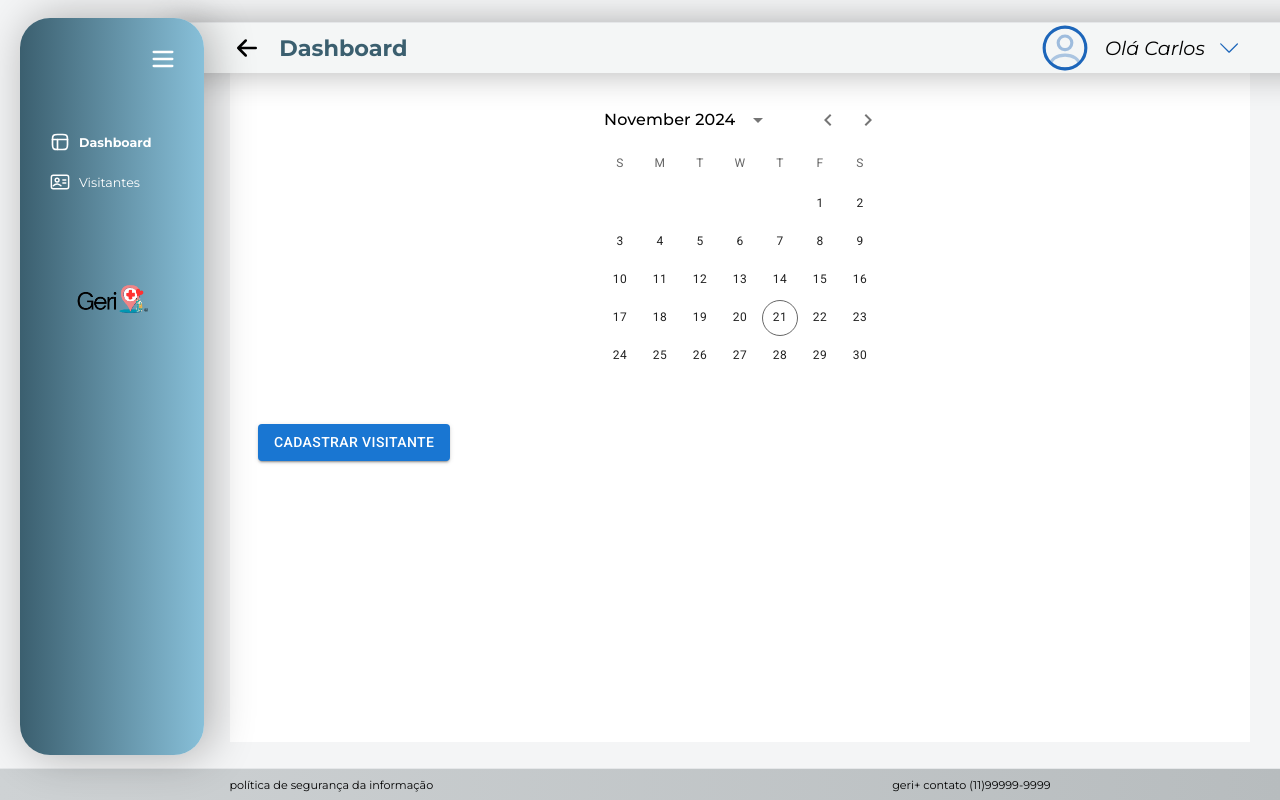
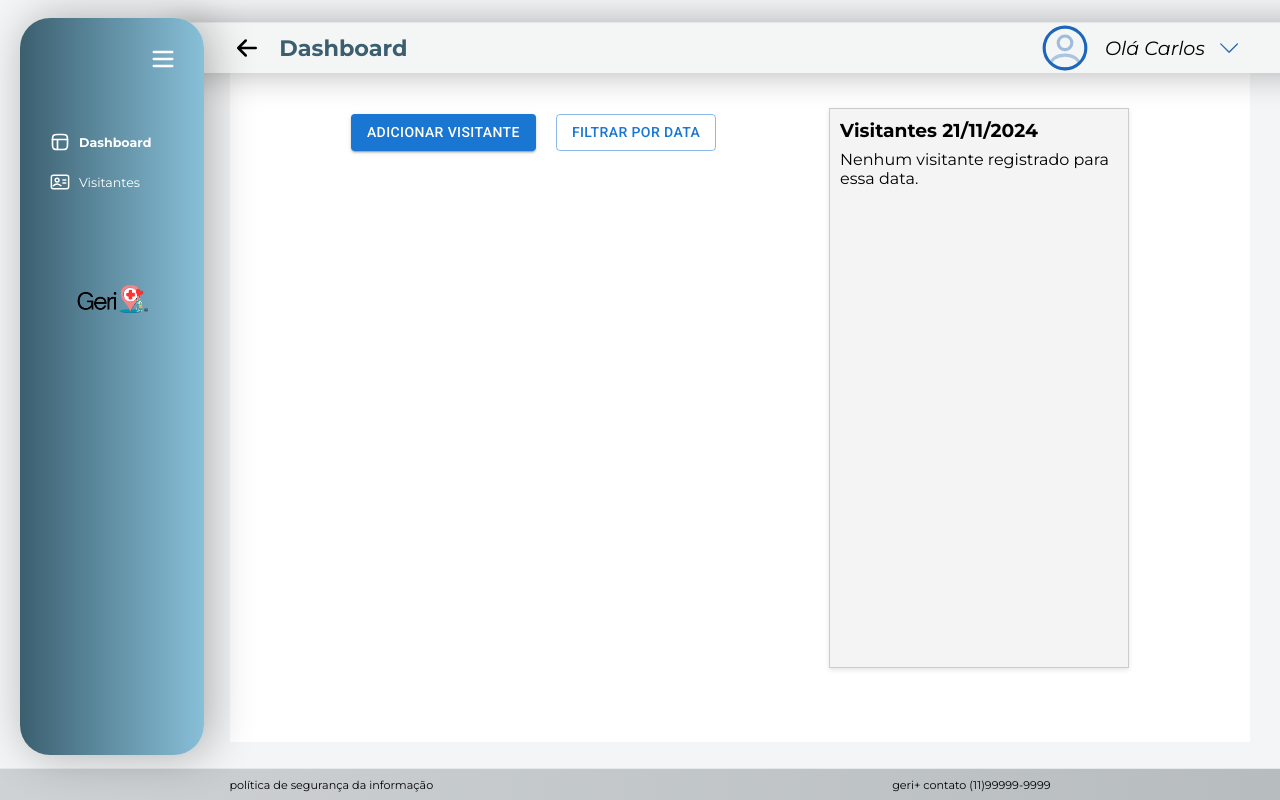
Before and after one commit to leocapeccir/gerimais, a React (Vite) app: page /visitantes in a window 1280 px wide. Built offline with nearby package versions, Linux system fonts and the light colour scheme.

Commit message:
chore: add date to visitors

```diff
--- a/src/App.tsx
+++ b/src/App.tsx
@@ -6,8 +6,8 @@ import { BrowserRouter, Route, Routes, useNavigate } from "react-router-dom";
 import Footer from "./components/Footer";
 import { useState } from "react";
 import Home from "./pages/Home";
-import PatientForm from "./components/PatientForm";
 import VisitorsCalendar from "./components/VisitorsCalendar";
+
 
 function App() {
   const [open, setOpen] = useState(true); // Estado controlado pelo App
@@ -26,7 +26,7 @@ function App() {
       <main className={`main-content ${open ? "sidebar-open" : ""}`}>
         <Routes>
           <Route path="/" element={<Home />} />
-          <Route path="/visitantes" element={<VisitorsCalendar />} />
+          <Route path="/visitantes" element={<VisitorsCalendar/>} />
         </Routes>
       </main>
       <Footer />
--- a/src/components/VisitorsCalendar/index.tsx
+++ b/src/components/VisitorsCalendar/index.tsx
@@ -1,144 +1,175 @@
-import * as React from 'react';
+import React, { useState } from 'react';
+import { Button, TextField, List, ListItem, ListItemText, Dialog, DialogActions, DialogContent, DialogTitle } from '@mui/material';
 import { LocalizationProvider } from '@mui/x-date-pickers/LocalizationProvider';
 import { AdapterDayjs } from '@mui/x-date-pickers/AdapterDayjs';
 import { DateCalendar } from '@mui/x-date-pickers/DateCalendar';
-import { Dayjs } from 'dayjs';
-import { Button, TextField, Modal, Box } from '@mui/material';
+import dayjs from 'dayjs'; // Importa o dayjs
+import './styles.css';
 
-// Definindo os tipos de visitantes
+// Interface para os visitantes
 interface Visitor {
+  rg: string;
   name: string;
-  rg: string;
-  patientName: string;
+  personVisiting: string;
+  date: string; // Data associada ao visitante
+  time: string; // Hora de chegada do visitante
 }
 
- function VisitorCalendar() {
-  const [selectedDate, setSelectedDate] = React.useState<Dayjs | null>(null);
-  const [visitors, setVisitors] = React.useState<Visitor[]>([]); // Lista de visitantes para a data selecionada
-  const [isModalOpen, setIsModalOpen] = React.useState(false); // Estado para controlar a abertura do modal
-  const [newVisitor, setNewVisitor] = React.useState<Visitor>({
+function VisitorsCalendar() {
+  // Definindo a data de hoje como a data selecionada
+  const [selectedDate, setSelectedDate] = useState<dayjs.Dayjs>(dayjs()); // Data de hoje por padrão
+  const [visitors, setVisitors] = useState<Visitor[]>([]); // Lista de visitantes
+  const [openDialog, setOpenDialog] = useState(false); // Controle do Dialog
+  const [newVisitor, setNewVisitor] = useState<Visitor>({
+    rg: '',
     name: '',
-    rg: '',
-    patientName: '',
-  });
+    personVisiting: '',
+    date: '', // A data pode ser associada ao novo visitante
+    time: '', // Hora inicial
+  }); // Novo visitante
+  const [showCalendar, setShowCalendar] = useState(false); // Controle da exibição do calendário
 
-  // Função para selecionar uma data no calendário
-  const handleDateChange = (newDate: Dayjs | null) => {
-    setSelectedDate(newDate);
-    if (newDate) {
-      loadVisitorsForDate(newDate); // Carrega os visitantes para a data selecionada
-    }
+  // Função para abrir o Dialog de adicionar visitante
+  const handleOpenDialog = () => {
+    setOpenDialog(true);
   };
 
-  // Função para carregar os visitantes para a data selecionada
-  const loadVisitorsForDate = (date: Dayjs) => {
-    // Lógica fictícia para carregar os visitantes de uma data
-    // Você pode substituir isso com uma chamada para API ou banco de dados
-    const mockVisitors: Visitor[] = [
-      { name: 'João da Silva', rg: '123456789', patientName: 'Maria Souza' },
-      { name: 'Ana Pereira', rg: '987654321', patientName: 'José Oliveira' },
-    ];
-    setVisitors(mockVisitors); // Atualiza a lista de visitantes
+  // Função para fechar o Dialog
+  const handleCloseDialog = () => {
+    setOpenDialog(false);
   };
 
-  // Função para abrir o modal de cadastro de visitante
-  const openModal = () => setIsModalOpen(true);
+  // Função para adicionar um novo visitante
+  const handleAddVisitor = () => {
+    if (newVisitor.rg && newVisitor.name && newVisitor.personVisiting) {
+      const currentTime = dayjs().format('HH:mm'); // Hora atual
 
-  // Função para fechar o modal de cadastro
-  const closeModal = () => setIsModalOpen(false);
+      // Adiciona o visitante com a data de hoje e hora atual
+      setVisitors((prevVisitors) => [
+        { ...newVisitor, date: selectedDate.format('YYYY-MM-DD'), time: currentTime },
+        ...prevVisitors,
+      ]);
 
-  // Função para lidar com o envio do formulário de cadastro de visitante
-  const handleVisitorSubmit = () => {
-    if (newVisitor.name && newVisitor.rg && newVisitor.patientName) {
-      // Adiciona o novo visitante à lista
-      setVisitors([...visitors, newVisitor]);
-      setNewVisitor({ name: '', rg: '', patientName: '' }); // Reseta os campos
-      closeModal(); // Fecha o modal
+      // Limpa o formulário e fecha o Dialog
+      setNewVisitor({ rg: '', name: '', personVisiting: '', date: '', time: '' });
+      setOpenDialog(false);
     } else {
       alert('Por favor, preencha todos os campos.');
     }
   };
 
+  // Função para lidar com mudanças nos campos do formulário de visitante
+  const handleInputChange = (e: React.ChangeEvent<HTMLInputElement>) => {
+    const { name, value } = e.target;
+    setNewVisitor((prev) => ({ ...prev, [name]: value }));
+  };
+
+  // Função para alternar a visibilidade do calendário
+  const toggleCalendar = () => {
+    setShowCalendar(!showCalendar);
+  };
+
+  // Filtrar os visitantes pela data selecionada
+  const filteredVisitors = visitors.filter(
+    (visitor) => visitor.date === selectedDate.format('YYYY-MM-DD')
+  );
+
+  // Função para lidar com a mudança de data no calendário
+  const handleDateChange = (newDate: dayjs.Dayjs | null) => {
+    if (newDate) {
+      setSelectedDate(newDate);
+    }
+  };
+
   return (
-    <LocalizationProvider dateAdapter={AdapterDayjs}>
-      <div>
-        {/* Calendário */}
-        <DateCalendar value={selectedDate} onChange={handleDateChange} />
+    <div className="container-visitors">
+      {/* Exibe o título "Visitantes" e a data atual ou filtrada */}
 
       {/* Lista de Visitantes */}
-        {selectedDate && (
-          <div>
-            <h2>Visitantes para {selectedDate.format('DD/MM/YYYY')}</h2>
-            <ul>
-              {visitors.map((visitor, index) => (
-                <li key={index}>
-                  {visitor.name} - {visitor.rg} (Paciente: {visitor.patientName})
-                </li>
-              ))}
-            </ul>
+      <div className="lista-visitantes">
+      <h3>
+          Visitantes
+          <span className="date-display">
+            {showCalendar ? ` - Data Filtrada: ${selectedDate.format('DD/MM/YYYY')}` : ` ${dayjs().format('DD/MM/YYYY')}`}
+          </span>
+        </h3>
+        <List>
+          {filteredVisitors.length === 0 ? (
+            <p>Nenhum visitante registrado para essa data.</p>
+          ) : (
+            filteredVisitors.map((visitor, index) => (
+              <ListItem key={index}>
+                <ListItemText
+                  primary={`RG: ${visitor.rg}`}
+                  secondary={`Nome: ${visitor.name} | Visitando: ${visitor.personVisiting} | Hora: ${visitor.time}`}
+                />
+              </ListItem>
+            ))
+          )}
+        </List>
       </div>
-        )}
 
-        {/* Botão para abrir o modal */}
-        <Button variant="contained" color="primary" onClick={openModal}>
-          Cadastrar Visitante
+      {/* Botão para exibir/ocultar o calendário e o filtro */}
+      <div className="container-calendar" style={{ flexDirection: showCalendar ? 'column' : 'row' }}>
+        <Button variant="contained" color="primary" onClick={handleOpenDialog}>
+          Adicionar Visitante
         </Button>
 
-        {/* Modal para cadastrar visitante */}
-        <Modal open={isModalOpen} onClose={closeModal}>
-          <Box
-            sx={{
-              position: 'absolute',
-              top: '50%',
-              left: '50%',
-              transform: 'translate(-50%, -50%)',
-              bgcolor: 'background.paper',
-              borderRadius: '8px',
-              boxShadow: 24,
-              p: 4,
-            }}
-          >
-            <h2>Cadastro de Visitante</h2>
+        <Button variant="outlined" onClick={toggleCalendar}>
+          {showCalendar ? 'Fechar Calendário' : 'Filtrar por Data'}
+        </Button>
+
+        {/* Exibe o calendário apenas quando showCalendar for true */}
+        {showCalendar && (
+          <LocalizationProvider dateAdapter={AdapterDayjs}>
+            <DateCalendar
+              value={selectedDate}
+              onChange={handleDateChange} // Atualiza a data ao selecionar uma nova
+            />
+          </LocalizationProvider>
+        )}
+      </div>
+
+      {/* Dialog para adicionar um visitante */}
+      <Dialog open={openDialog} onClose={handleCloseDialog}>
+        <DialogTitle>Adicionar Visitante</DialogTitle>
+        <DialogContent>
           <TextField
-              label="Nome do Visitante"
+            label="RG"
+            name="rg"
+            value={newVisitor.rg}
+            onChange={handleInputChange}
             fullWidth
-              value={newVisitor.name}
-              onChange={(e) =>
-                setNewVisitor({ ...newVisitor, name: e.target.value })
-              }
             margin="normal"
           />
           <TextField
-              label="RG do Visitante"
+            label="Nome"
+            name="name"
+            value={newVisitor.name}
+            onChange={handleInputChange}
             fullWidth
-              value={newVisitor.rg}
-              onChange={(e) =>
-                setNewVisitor({ ...newVisitor, rg: e.target.value })
-              }
             margin="normal"
           />
           <TextField
-              label="Nome do Paciente"
+            label="Pessoa que está visitando"
+            name="personVisiting"
+            value={newVisitor.personVisiting}
+            onChange={handleInputChange}
             fullWidth
-              value={newVisitor.patientName}
-              onChange={(e) =>
-                setNewVisitor({ ...newVisitor, patientName: e.target.value })
-              }
             margin="normal"
           />
-            <div style={{ marginTop: '16px' }}>
-              <Button variant="contained" color="primary" onClick={handleVisitorSubmit}>
-                Salvar Visitante
-              </Button>
-              <Button variant="outlined" color="secondary" onClick={closeModal} style={{ marginLeft: '8px' }}>
+        </DialogContent>
+        <DialogActions>
+          <Button onClick={handleCloseDialog} color="secondary">
             Cancelar
           </Button>
+          <Button onClick={handleAddVisitor} color="primary">
+            Adicionar
+          </Button>
+        </DialogActions>
+      </Dialog>
     </div>
-          </Box>
-        </Modal>
-      </div>
-    </LocalizationProvider>
   );
 }
 
-export default VisitorCalendar;
+export default VisitorsCalendar;
--- /dev/null
+++ b/src/components/VisitorsCalendar/styles.css
@@ -0,0 +1,29 @@
+.container-visitors {
+  display: flex;
+  flex-direction: row-reverse;
+  align-items: baseline;
+  justify-content: space-evenly;
+  gap: 20px;
+  margin-top: 20px;
+}
+
+.lista-visitantes {
+  width: 300px; /* Definindo uma largura fixa para a lista */
+  height: 70vh;
+  overflow-y: auto; /* Adiciona rolagem quando a lista crescer */
+  background-color: #f4f4f4;
+  border: 1px solid #ccc;
+  padding: 10px;
+  box-shadow: 0 2px 5px rgba(0, 0, 0, 0.1);
+}
+
+.container-calendar {
+  display: flex;
+  justify-content: center;
+  align-items: center;
+  gap: 20px;
+}
+
+button {
+  margin: 10px;
+}
--- a/src/pages/Home/index.tsx
+++ b/src/pages/Home/index.tsx
@@ -1,12 +1,14 @@
 import "./styles.css";
 import PatientBox from "../../components/PatientBox";
 import PatientForm from "../../components/PatientForm";
+import Calendar from "../../components/VisitorsCalendar";
 
 function Home() {
   return (
     <>
     <h1 className="title-patient">Pacientes da Casa</h1>
 <PatientForm/>
+
     <div className="container-home">
       <div className="patient-list">
         <div className="list">
```
Also changed, not shown: package.json (+6 -9 lines), 1 other file (tests, documents, lock files or other folders). Lines whose indentation alone changed are shown as unchanged.
